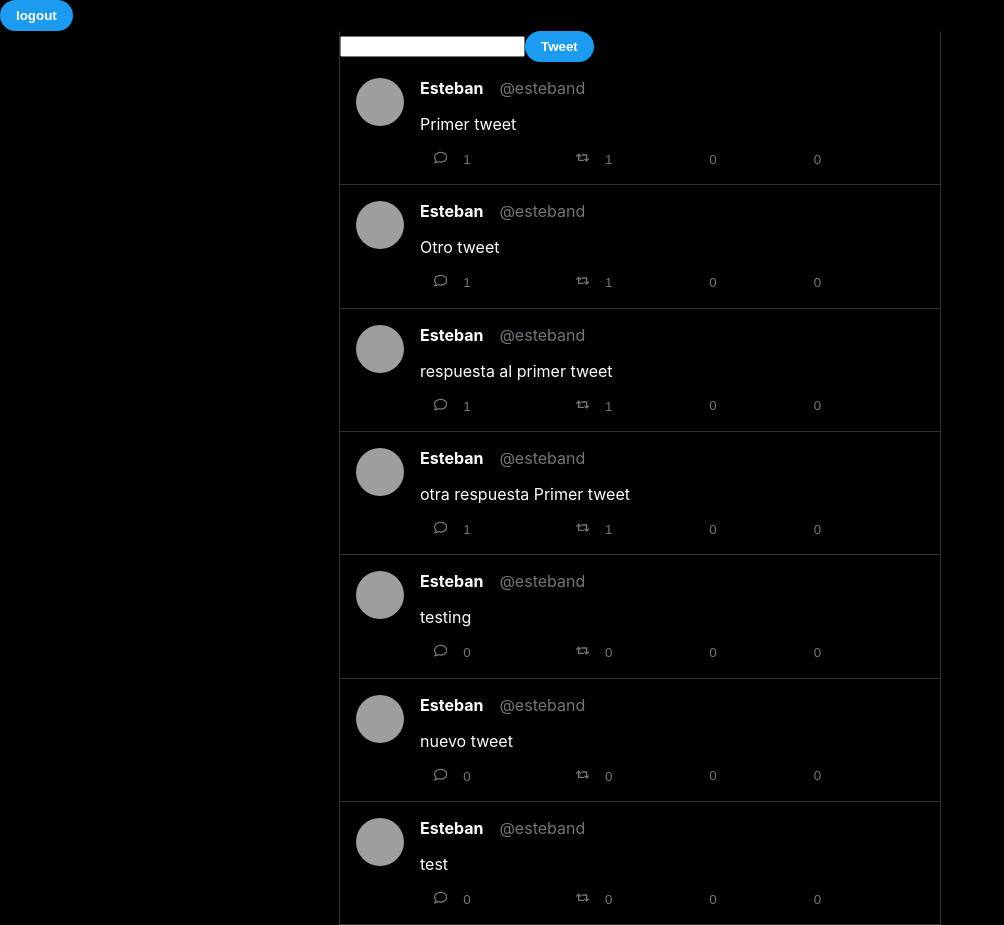
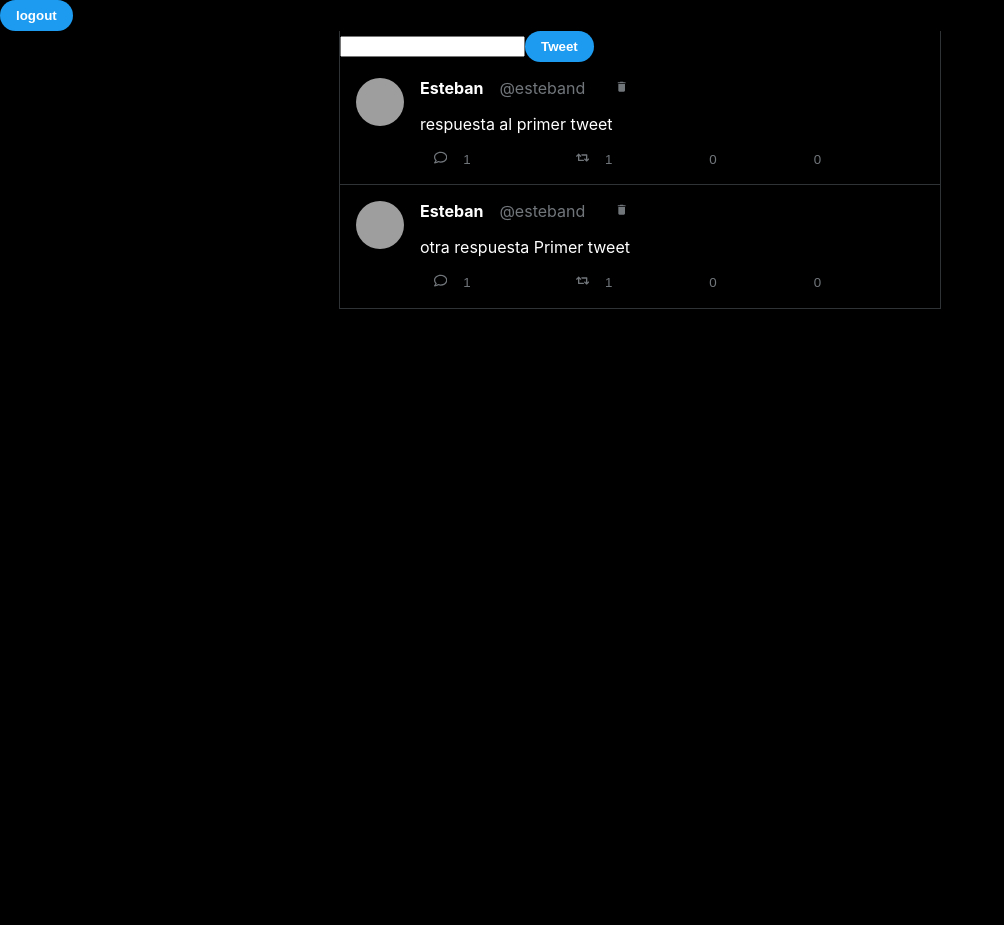
Before and after one commit to acastillo9/twitter-clone-react, a React (Create React App) app: page / in a window 1280 px wide. Shown: the whole page, without its empty margins (0-1004 px from the left). After the commit the page ends 800 px from the top, so only its background shows below. Built offline with nearby package versions, Linux system fonts and the light colour scheme; data requests are answered from the project's data file; sample sign-in values are in the browser's storage; grey boxes are pictures that could not be loaded.

Commit message:
add delete tweet

```diff
--- a/db.json
+++ b/db.json
@@ -1,43 +1,5 @@
 {
   "tweets": [
-    {
-      "id": "641f14c0fe773d357e95afe1",
-      "creationDate": "2023-03-25T10:30:30.000Z",
-      "content": "Primer tweet",
-      "likes": 0,
-      "rt": 1,
-      "views": 0,
-      "media": [],
-      "comments": 1,
-      "user": {
-        "_id": {
-          "$oid": "641f034efe773d357e95afda"
-        },
-        "name": "Esteban",
-        "username": "@esteband",
-        "image": "https://vader.news/__export/1650406255213/sites/gadgets/img/2022/04/19/outlander_jamie.jpg_1175821642.jpg"
-      },
-      "retweetTo": {}
-    },
-    {
-      "id": "641f14c0fe773d357e95afe2",
-      "creationDate": "2023-03-25T10:30:30.000Z",
-      "content": "Otro tweet",
-      "likes": 0,
-      "rt": 1,
-      "views": 0,
-      "media": [],
-      "comments": 1,
-      "user": {
-        "_id": {
-          "$oid": "641f034efe773d357e95afda"
-        },
-        "name": "Esteban",
-        "username": "@esteband",
-        "image": "https://vader.news/__export/1650406255213/sites/gadgets/img/2022/04/19/outlander_jamie.jpg_1175821642.jpg"
-      },
-      "retweetTo": {}
-    },
     {
       "id": "641f14c0fe773d357e95afe3",
       "creationDate": "2023-03-25T10:30:30.000Z",
@@ -75,52 +37,6 @@
         "image": "https://vader.news/__export/1650406255213/sites/gadgets/img/2022/04/19/outlander_jamie.jpg_1175821642.jpg"
       },
       "replayTo": "641f14c0fe773d357e95afe1"
-    },
-    {
-      "id": 1,
-      "creationDate": "2023-04-29T14:56:34.854Z",
-      "content": "testing",
-      "likes": 0,
-      "rt": 0,
-      "views": 0,
-      "media": [],
-      "comments": 0,
-      "user": {
-        "id": "641f034efe773d357e95afda",
-        "name": "Esteban",
-        "username": "@esteband",
-        "image": "https://vader.news/__export/1650406255213/sites/gadgets/img/2022/04/19/outlander_jamie.jpg_1175821642.jpg"
-      }
-    },
-    {
-      "id": "57412c0d-bbc1-4317-8850-55332aee5ff3",
-      "creationDate": "2023-04-29T16:04:41.675Z",
-      "content": "nuevo tweet",
-      "likes": 0,
-      "rt": 0,
-      "views": 0,
-      "media": [],
-      "comments": 0,
-      "user": {
-        "name": "Esteban",
-        "username": "@esteband",
-        "image": "https://vader.news/__export/1650406255213/sites/gadgets/img/2022/04/19/outlander_jamie.jpg_1175821642.jpg"
-      }
-    },
-    {
-      "id": "369c6993-40ba-4cf5-8a0a-e5fe09784ec2",
-      "creationDate": "2023-04-29T16:07:17.992Z",
-      "content": "test",
-      "likes": 0,
-      "rt": 0,
-      "views": 0,
-      "media": [],
-      "comments": 0,
-      "user": {
-        "name": "Esteban",
-        "username": "@esteband",
-        "image": "https://vader.news/__export/1650406255213/sites/gadgets/img/2022/04/19/outlander_jamie.jpg_1175821642.jpg"
-      }
     }
   ]
 }
--- a/src/components/Feed/Feed.js
+++ b/src/components/Feed/Feed.js
@@ -48,13 +48,17 @@ function Feed() {
     })
   }
 
+  function deleteTweet(tweetId) {
+    setTweets(tweets.filter((tweet) => tweet.id !== tweetId))
+  }
+
   return (
     <div className='feed'>
       <div>
         <input type="text" onChange={(e) => setNewTweetText(e.target.value)} />
         <button className="btn" type="button" onClick={handleNewTweet}>Tweet</button>
       </div>
-      {tweets.map((tweet) => (<Tweet key={tweet.id} tweet={tweet} />))}
+      {tweets.map((tweet) => (<Tweet key={tweet.id} tweet={tweet} onDeleteTweet={deleteTweet} />))}
     </div>
   )
 }
--- a/src/components/Tweet/Tweet.css
+++ b/src/components/Tweet/Tweet.css
@@ -38,22 +38,25 @@
   display: flex;
   justify-content: space-between;
 }
-.tweet .tweet-content .tweet-content-footer .tweet-action-button {
+.tweet .tweet-content .tweet-action-button {
   color: var(--gray);
 }
-.tweet .tweet-content .tweet-content-footer .tweet-action-button.comments-button:hover {
+.tweet .tweet-content .tweet-action-button.comments-button:hover {
   color: #1D9BF0;
 }
-.tweet .tweet-content .tweet-content-footer .tweet-action-button.rt-button:hover {
+.tweet .tweet-content .tweet-action-button.rt-button:hover {
   color: rgb(0, 186, 124);
 }
-.tweet .tweet-content .tweet-content-footer .tweet-action-button .icon-wrapper {
+.tweet .tweet-content .tweet-action-button .icon-wrapper {
   padding: 0.5rem;
   border-radius: 30px;
 }
-.tweet .tweet-content .tweet-content-footer .tweet-action-button.comments-button:hover .icon-wrapper {
+.tweet .tweet-content .tweet-action-button.comments-button:hover .icon-wrapper {
   background-color: rgba(29, 155, 240, 0.1);
 }
-.tweet .tweet-content .tweet-content-footer .tweet-action-button.rt-button:hover .icon-wrapper {
+.tweet .tweet-content .tweet-action-button.rt-button:hover .icon-wrapper {
   background-color: rgba(0, 186, 124, 0.1);
 }
+.tweet .tweet-content .tweet-action-button.delete-button:hover {
+  color: red
+}
--- a/src/components/Tweet/Tweet.js
+++ b/src/components/Tweet/Tweet.js
@@ -1,8 +1,9 @@
 import './Tweet.css'
 import { FaRegComment, FaRetweet } from 'react-icons/fa'
+import { MdDelete } from "react-icons/md";
 import { useNavigate } from 'react-router-dom'
 
-function Tweet({ tweet }) {
+function Tweet({ tweet, onDeleteTweet }) {
 
   const navigate = useNavigate();
 
@@ -12,6 +13,16 @@ function Tweet({ tweet }) {
 
   function navigateToTweet() {
     navigate(`/tweets/${tweet.id}`)
+  }
+
+  function deleteTweet(e) {
+    e.stopPropagation();
+
+    fetch(`http://localhost:3001/tweets/${tweet.id}`, {
+      method: 'DELETE'
+    }).then(() => {
+      onDeleteTweet(tweet.id)
+    })
   }
 
   return (
@@ -25,6 +36,11 @@ function Tweet({ tweet }) {
         <div className='tweet-content-head'>
           <a href='/'>{tweet.user.name}</a>
           <a className='username' href='/'>{tweet.user.username}</a>
+          <button className='tweet-action-button delete-button' onClick={(e) => deleteTweet(e)}>
+            <span className='icon-wrapper mr-0-5'>
+              <MdDelete />
+            </span>
+          </button>
         </div>
         <div className='tweet-content-body'>
           <p>{tweet.content}</p>
```
